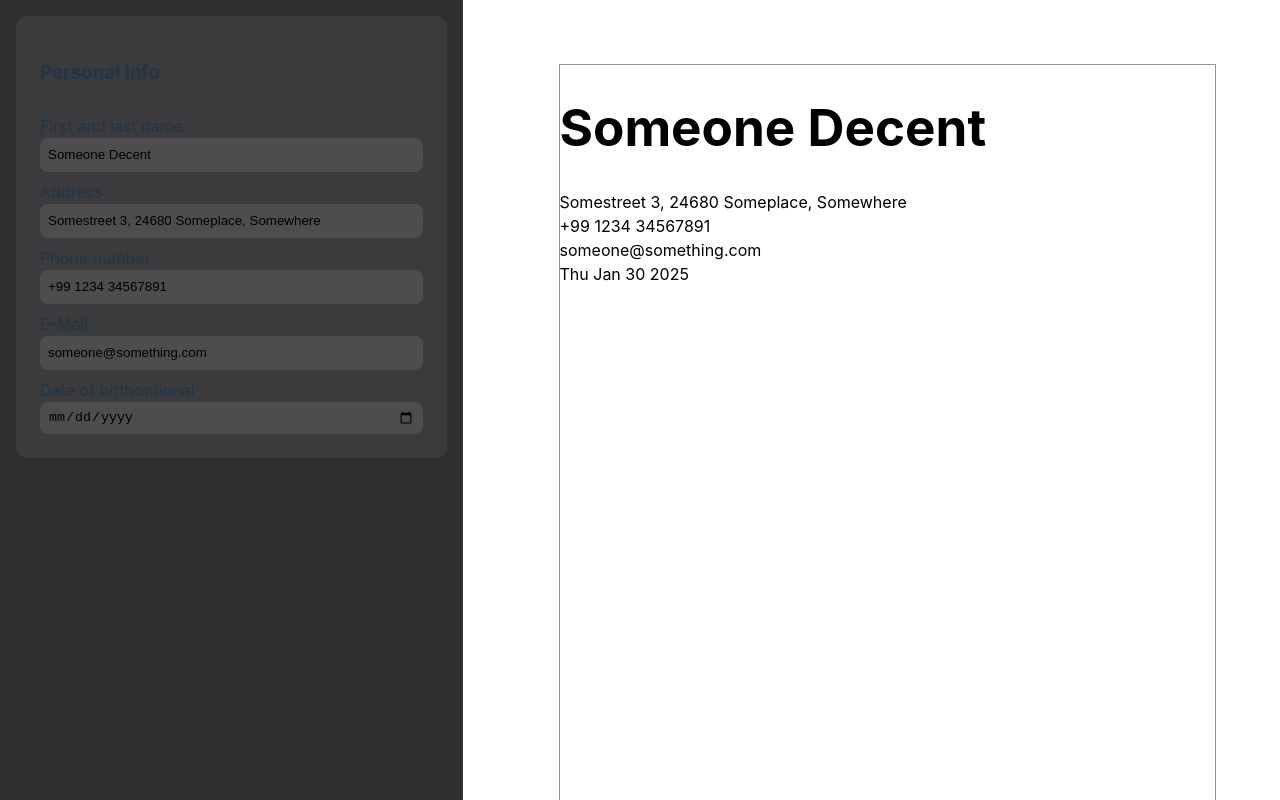
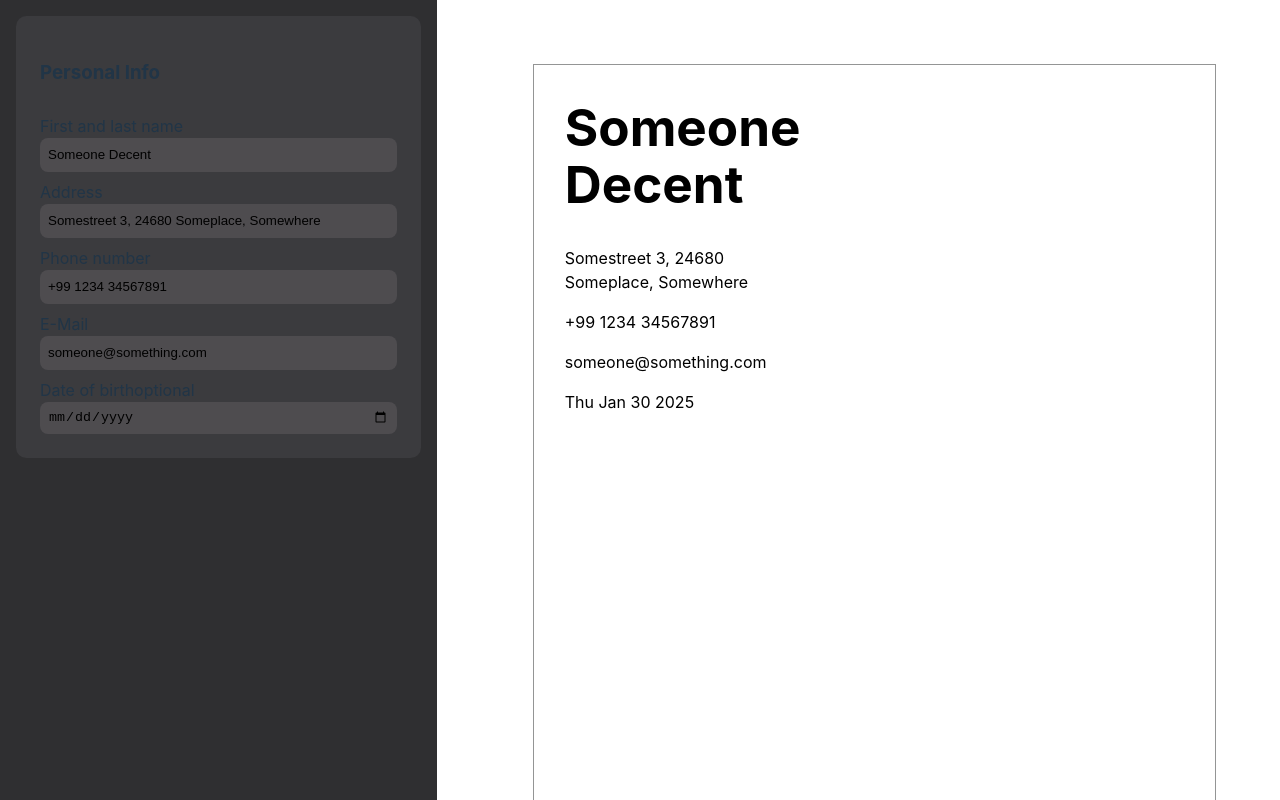
Before and after one commit to FukcThat/cv-generator, a React (Vite) app: page / in a window 1280 px wide. Shown: the top 800 px of the page. Built offline with nearby package versions, Linux system fonts and the light colour scheme.

Commit message:
STYLE: Basic formatting of personal info section

```diff
--- a/src/components/Resume.jsx
+++ b/src/components/Resume.jsx
@@ -3,7 +3,7 @@ import PersonalInfoSection from "./personal-info/PersonalInfoSection";
 
 export default function Resume({ personalInfo }) {
   return (
-    <div className="resume-page">
+    <div className="resume-page flex-col">
       <div className="resume-layout">
         <PersonalInfoSection personalInfo={personalInfo} />
       </div>
--- a/src/components/personal-info/PersonalInfoSection.jsx
+++ b/src/components/personal-info/PersonalInfoSection.jsx
@@ -1,8 +1,8 @@
 export default function PersonalInfoSection({ personalInfo }) {
   return (
-    <div className="personal-info--section">
+    <div className="personal-info--section flex-col">
       <h1 className="resume-name">{personalInfo.fullName}</h1>
-      <div className="resume-contact">
+      <div className="resume-contact flex-col">
         {personalInfo.address && (
           <div>
             <i className="" />
--- a/src/styles/App.css
+++ b/src/styles/App.css
@@ -72,10 +72,17 @@ input {
 }
 
 .resume-container {
+  display: grid;
+  grid-template-columns: 1fr 3fr;
   margin: 4rem;
+  padding-inline: 8mm;
   height: 297mm;
   width: 210mm;
   background-color: white;
   color: black;
   border: 1px solid rgb(148, 149, 149);
 }
+
+.resume-contact {
+  gap: 1rem;
+}
```
